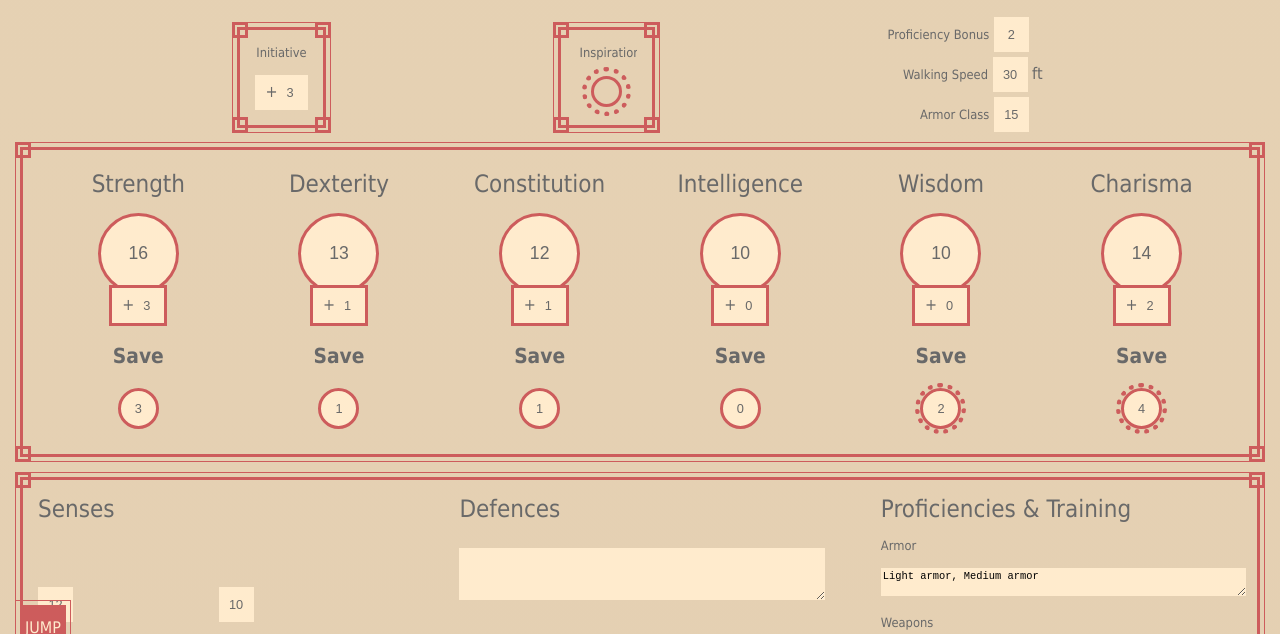
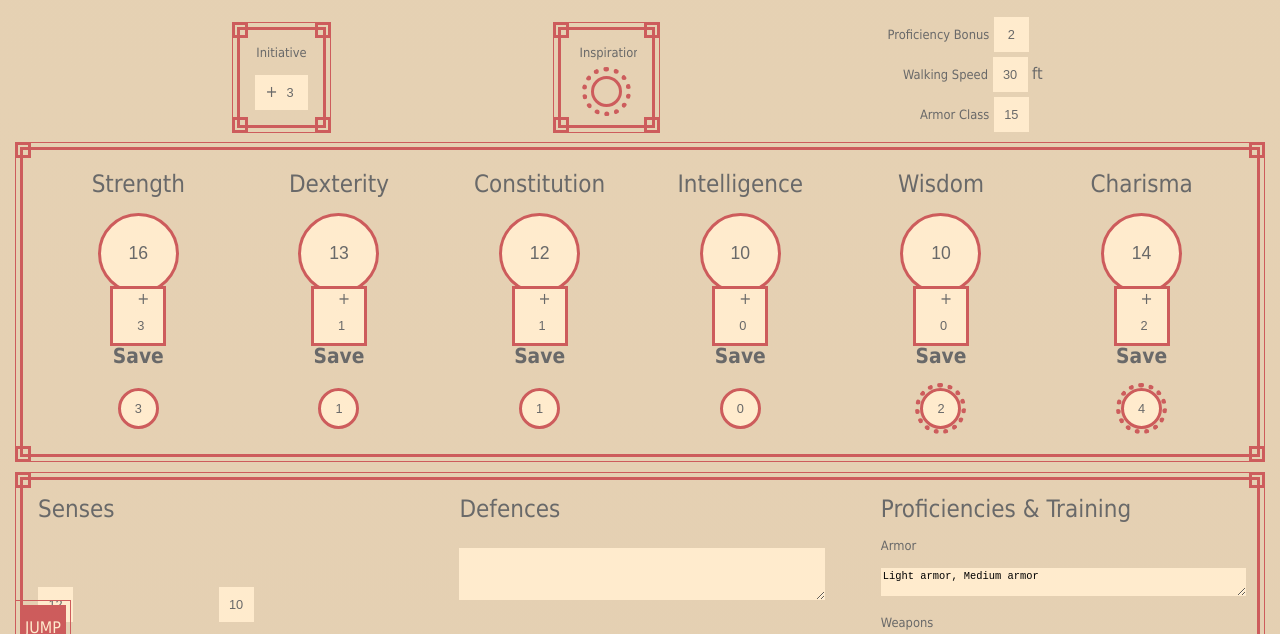
Before and after one commit to OhNo-ItsNate/shep, a plain HTML site: page index.html in a window 1280 px wide. Shown: the part 139-773 px from the top of the page. Drawn offline with Linux system fonts and the light colour scheme.

Commit message:
changes to styleshet to address positioning of modifier boxes in stats section and fix z-index of jump menu toggle.

```diff
--- a/style.css
+++ b/style.css
@@ -467,10 +467,14 @@ body,
     left: 100px;
 }
 
-.sheetSelect[value="hybrid"],
+/* .sheetSelect[value="hybrid"],
 .sheetSelect[value="hybrid"] + label,
 .stats .container div .modifier {
     left: 50px;
+} */
+
+.stats .container div .modifier {
+    left: 51px;
 }
 
 .hybridShift {
@@ -514,10 +518,9 @@ body,
     z-index: 98;
 }
 
-/* .realMenuToggle,
-.masteryDescToggle {
+.realMenuToggle {
     z-index: 99;
-} */
+}
 
 .inspCheck,
 .spellSlot input,
@@ -530,7 +533,6 @@ body,
 .menuToggle,
 .sheetSelect,
 .hybridShiftToggle,
-.realMenuToggle,
 .masteryDescToggle {
     z-index: 100;
 }
@@ -620,7 +622,8 @@ h4,
 
 .saveCheck,
 .menuToggle,
-.realMenuToggle {
+.realMenuToggle,
+.stats .container div .modifier {
     width: 40px;
 }
 
@@ -1527,7 +1530,7 @@ select {
     /* LEFT */
 
     .stats .container div .modifier {
-        left: 50px;
+        left: 51px;
     }
 
     /* WIDTH */
@@ -1710,7 +1713,7 @@ select {
     }
 
     .modifier {
-        top: 120px;
+        top: 121px;
     }
 
     /* RIGHT */
@@ -1726,7 +1729,7 @@ select {
     /* LEFT */
 
     .stats .container div .modifier {
-        left: 50x;
+        left: 51x;
     }
 
     /* WIDTH */
```
